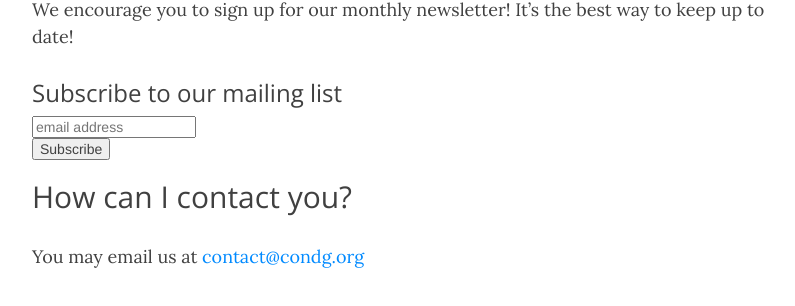
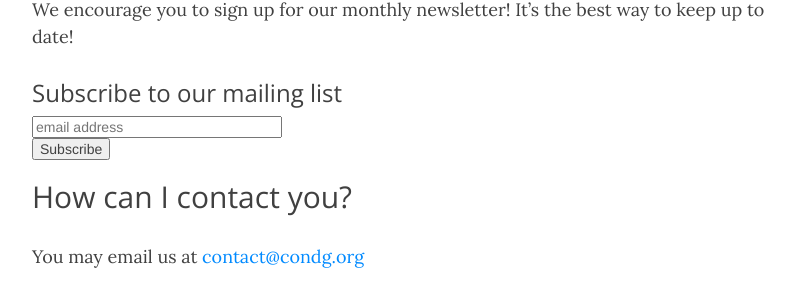
Before and after one commit to condg/condg.github.io, a Jekyll site: the page built from about.md, in a window 1280 px wide and 1400 px high, scrolled down 661 px. Shown: the part 847-1153 px from the top of the window, without its empty margins (233-1028 px from the left). Built offline with Jekyll 4.4.1, drawn with Linux system fonts in a browser that asks for light colours; nearby versions of some CDN libraries; comment, search, counter and statistics services are not loaded.

Commit message:
Cleaning up the newsletter padding by moving the custom CSS into main.css, and moving the CDN call to the base.html (this way I don't need to use !important) (#4)

```diff
--- a/_layouts/base.html
+++ b/_layouts/base.html
@@ -5,6 +5,7 @@
   - "/css/main.css"
 common-ext-css:
   - "//maxcdn.bootstrapcdn.com/font-awesome/4.6.0/css/font-awesome.min.css"
+  - "//cdn-images.mailchimp.com/embedcode/slim-081711.css"
 common-googlefonts:
   - "Lora:400,700,400italic,700italic"
   - "Open+Sans:300italic,400italic,600italic,700italic,800italic,400,300,600,700,800"
--- a/about.md
+++ b/about.md
@@ -50,21 +50,15 @@
 We encourage you to sign up for our monthly newsletter! It's the best way to keep up to date!
 
 <!-- Begin MailChimp Signup Form -->
-<link href="//cdn-images.mailchimp.com/embedcode/slim-081711.css" rel="stylesheet" type="text/css">
-<style type="text/css">
-	#mc_embed_signup{background:#fff; clear:left; font:14px Helvetica,Arial,sans-serif; }
-	/* Add your own MailChimp form style overrides in your site stylesheet or in this style block.
-	   We recommend moving this block and the preceding CSS link to the HEAD of your HTML file. */
-</style>
 <div id="mc_embed_signup">
 <form action="//condg.us9.list-manage.com/subscribe/post?u=68e802e90c225b40783f92521&amp;id=96cf2a8670" method="post" id="mc-embedded-subscribe-form" name="mc-embedded-subscribe-form" class="validate" target="_blank" novalidate>
-    <div id="mc_embed_signup_scroll">
+	<div id="mc_embed_signup_scroll">
 	<h3>Subscribe to our mailing list</h3>
 	<input type="email" value="" name="EMAIL" class="email" id="mce-EMAIL" placeholder="email address" required>
-    <!-- real people should not fill this in and expect good things - do not remove this or risk form bot signups-->
-    <div style="position: absolute; left: -5000px;" aria-hidden="true"><input type="text" name="b_68e802e90c225b40783f92521_96cf2a8670" tabindex="-1" value=""></div>
-    <div class="clear"><input type="submit" value="Subscribe" name="subscribe" id="mc-embedded-subscribe" class="button"></div>
-    </div>
+	<!-- real people should not fill this in and expect good things - do not remove this or risk form bot signups-->
+	<div style="position: absolute; left: -5000px;" aria-hidden="true"><input type="text" name="b_68e802e90c225b40783f92521_96cf2a8670" tabindex="-1" value=""></div>
+	<div class="clear"><input type="submit" value="Subscribe" name="subscribe" id="mc-embedded-subscribe" class="button"></div>
+	</div>
 </form>
 </div>
 <!--End mc_embed_signup-->
--- a/css/main.css
+++ b/css/main.css
@@ -694,3 +694,7 @@
 #social-share-section {
   margin-bottom: 30px;
 }
+
+	#mc_embed_signup {background:#fff; clear:left; font:14px Helvetica,Arial,sans-serif; }
+  #mc_embed_signup form {padding-left:0;}
+	#mc_embed_signup input.email {min-width: 250px; }
```
Also changed, not shown: index.html (+0 -7 lines).
